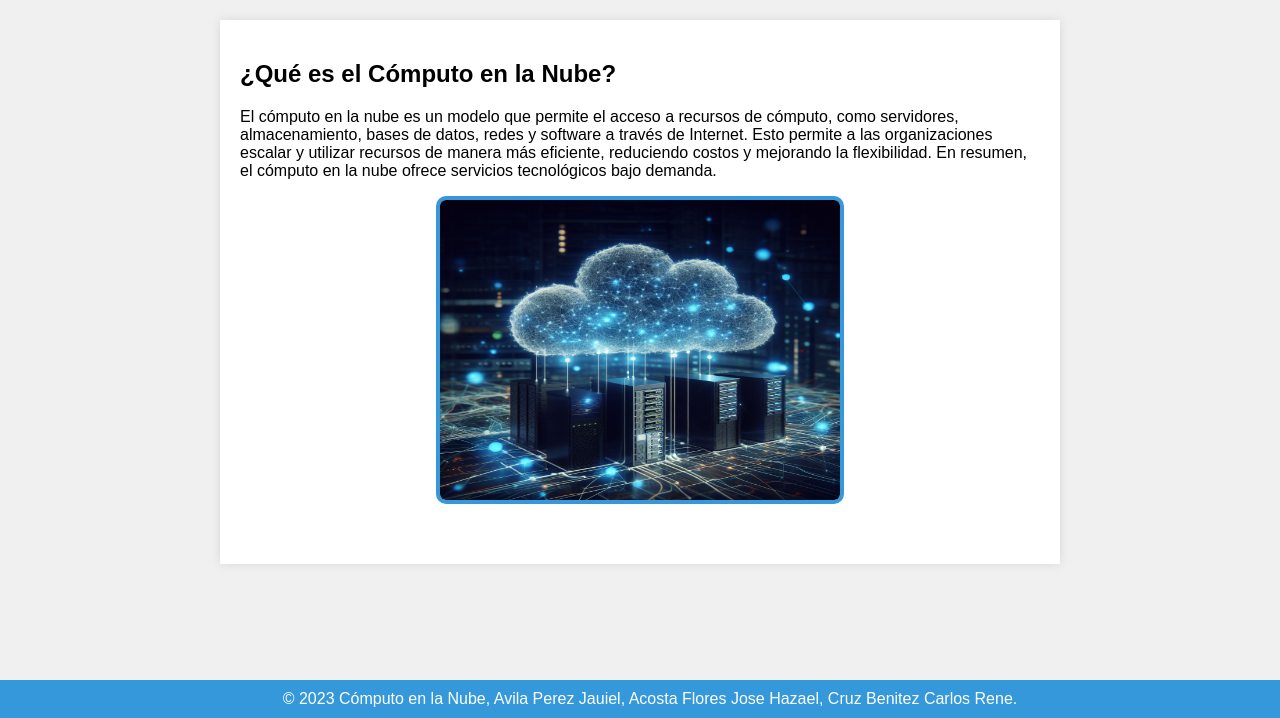
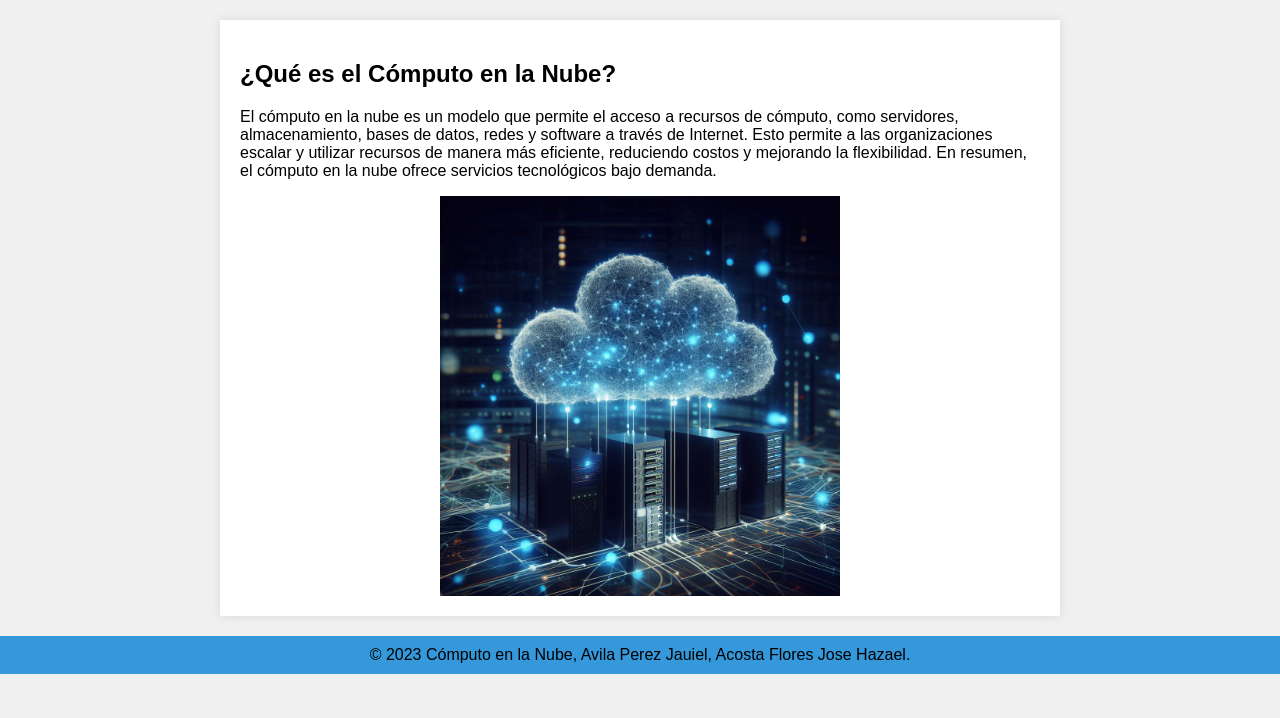
Before and after one commit to elhazaa/CloudComputing, a PHP site: page / in a window 1280 px wide. Shown: the part 82-800 px from the top of the page. Run offline with PHP 8.4, Linux system fonts and the light colour scheme.

Commit message:
Update index.php

```diff
--- a/index.php
+++ b/index.php
@@ -28,24 +28,17 @@
             background-color: #fff;
             box-shadow: 0 0 10px rgba(0, 0, 0, 0.1);
         }
-        .content {
-            padding-bottom: 60px; /* Ajustar según el tamaño del footer */
-        }
         footer {
-            position: absolute;
-            bottom: 0;
-            width: 100%;
-            background-color: #3498db;
-            color: #fff;
+            background-color: #3498DB;
             text-align: center;
             padding: 10px;
+            margin-top: auto; /* Hace que el footer quede pegado en la parte inferior */
         }
-        .centered-image {
-            display: block;
-            margin: 0 auto;
-            border: 4px solid #3498db;
-            border-radius: 10px;
-            text-align: center;
+
+        footer p {
+            font-size: 14px;
+            color: white;
+
         }
     </style>
 </head>
@@ -56,11 +49,11 @@
     <div class="container content">
         <h2>¿Qué es el Cómputo en la Nube?</h2>
         <p>El cómputo en la nube es un modelo que permite el acceso a recursos de cómputo, como servidores, almacenamiento, bases de datos, redes y software a través de Internet. Esto permite a las organizaciones escalar y utilizar recursos de manera más eficiente, reduciendo costos y mejorando la flexibilidad. En resumen, el cómputo en la nube ofrece servicios tecnológicos bajo demanda.</p>
-        <img src="CC.jfif" alt="CloudComputing" class="centered-image" width="400" height="300">
+        <img src="CC.jfif" alt="" style="height: 400px; width:400px; display: block; margin: 0 auto;">
     </div>
 
     <footer>
-        &copy; 2023 Cómputo en la Nube, Avila Perez Jauiel, Acosta Flores Jose Hazael, Cruz Benitez Carlos Rene.
+        &copy; 2023 Cómputo en la Nube, Avila Perez Jauiel, Acosta Flores Jose Hazael.
     </footer>
 </body>
 </html>
```
